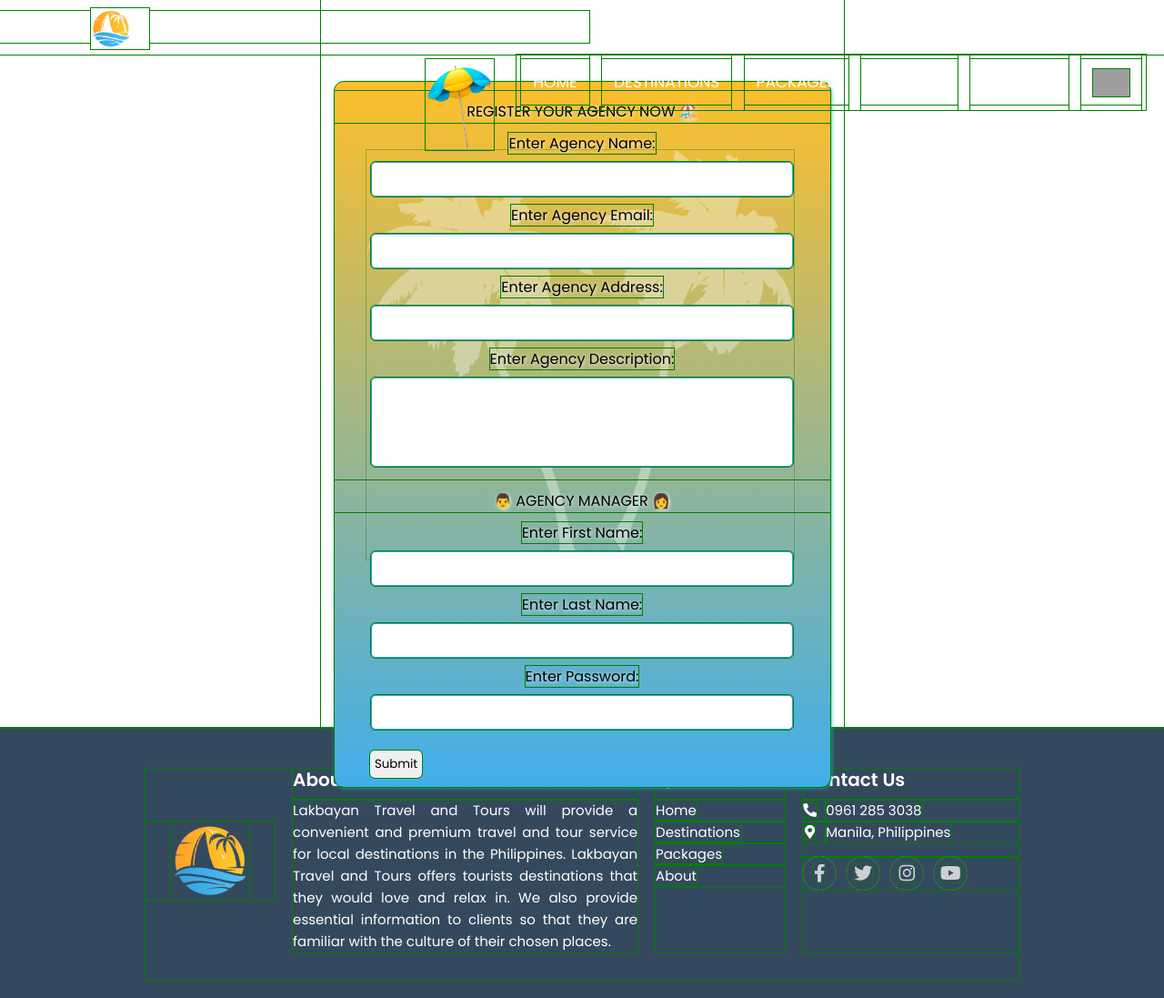
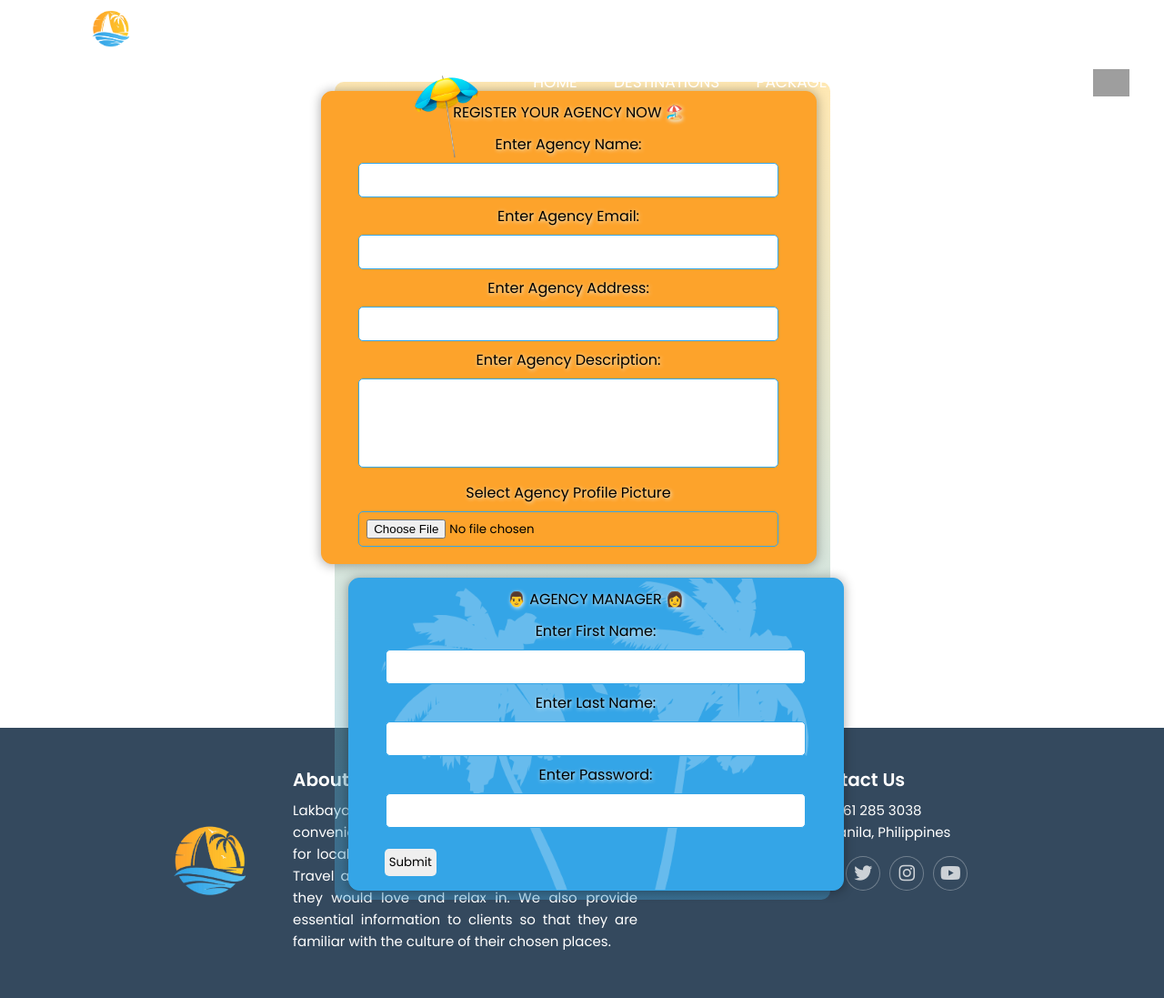
Before and after one commit to itsvinxent/lakbayan-travel-and-tours, a PHP site: page /agencyreg.php in a window 1280 px wide. Shown: the whole page at 91% size. Run offline with PHP 8.4, Linux system fonts and the light colour scheme; grey boxes are pictures that could not be loaded.

Commit message:
Added image upload function when signing up

```diff
--- a/agencyreg.php
+++ b/agencyreg.php
@@ -33,7 +33,8 @@ if(isset($_SESSION['isLoggedIn']) == false) {
 
 <section>
   <div class="form-container">
-      <form id="register-agency" action="backend/auth/signupagency.php" method="POST">
+      <form id="register-agency" action="backend/auth/signupagency.php" method="POST" enctype="multipart/form-data">
+          <div class="form-agency-part">
             <img src="assets/img/Umbrella.png" id="designUmbrella">
             <legend>REGISTER YOUR AGENCY NOW 🏖️</legend>
 
@@ -49,6 +50,12 @@ if(isset($_SESSION['isLoggedIn']) == false) {
             <label for="aDesc">Enter Agency Description:</label>
             <textarea name="aDesc" id="aDesc" rows="4" required></textarea><br>
 
+            <label for="aPicture">Select Agency Profile Picture</label>
+            <input type="file" name="aPicture" id="aPicture"><br>
+
+          </div>
+
+          <div class="form-manager-part">
             <img src="assets/img/Palmtree.png" id="backgroundTree">
             <legend> 👨 AGENCY MANAGER 👩</legend>
 
@@ -61,9 +68,8 @@ if(isset($_SESSION['isLoggedIn']) == false) {
             <label for="aMPassword">Enter Password:</label>
             <input type="password" name="aPassword" id="aPassword" required><br>
 
-
-          <input type="submit">
-
+            <input type="submit" name="submit">
+          </div>
       </form>
   </div>
 </section>
--- a/assets/css/agencyreg.css
+++ b/assets/css/agencyreg.css
@@ -2,6 +2,12 @@
 
     1. HEADER CONTAINER
     2. FORM CONTAINER
+        2.1 FORM IMAGES
+        2.2 FORM BODY
+        2.3 FORM FIELDS
+        2.4 BOTH FORM
+        2.5 FORM TRAVEL AGENCY
+        2.6 FORM MANAGER
 
 */
 
@@ -37,7 +43,7 @@
   }
 
 * {
-    outline: 1px green solid;
+    /* outline: 1px green solid; */
 }
 
 
@@ -71,6 +77,8 @@
 
 }
 
+/* 2.1 FORM IMAGES */
+
 #designUmbrella  {
     position: absolute;
 
@@ -88,16 +96,19 @@
 #backgroundTree {
     position: absolute;
 
+
     height: 450px;
     width: 470px;
     right: 0;
-    top: 75px;
+    top: -10px;
     bottom: 0;
     left: 35px;
 
-    opacity: .35;
+    opacity: .25;
     z-index: -1;
 }
+
+/* 2.2 FORM BODY */
 
 legend {
     margin: 0px 0px 10px 0;
@@ -111,15 +122,19 @@ form {
     padding: 10px 0px 10px 0px;
     border-radius: 10px;
 
-    background-image: linear-gradient(180deg, #FEBF2A, #40AEEB);
+    background-image: linear-gradient(180deg, #febe2a5b, #40afeb5b);
+
 
     text-shadow: 1px 1px 4px var(--first-color-lighter);
-    box-shadow: 1px 1px 5px var(--first-color);
+    /* box-shadow: 1px 1px 3px var(--first-color); */
 
     z-index: 99;
 }
 
-input[type=text], input[type=password], textarea{
+/* 2.3 FORM FIELDS */
+
+
+input[type=text], input[type=password], textarea, input[type=file]{
     box-sizing: border-box;
     background-color: hsl(#eee, 1, .15);
 
@@ -141,8 +156,7 @@ input[type=submit] {
     font-family: var(--body-font);
 
     border-radius: 5px;
-    margin-top: 15px;
-    margin-right: 75%;
+    margin: 15px 75% 15px 0px;
 
     text-align: right;
 }
@@ -150,10 +164,57 @@ input[type=submit] {
 input:focus, textarea:focus {
     outline: none;
 
-    border: 1.5px var(--first-color) solid;
+    border: 1px var(--first-color) solid;
 }
 
 textarea {
     font-family: var(--body-font);
     resize: none;
 }
+
+/* 2.4 BOTH FORM  */
+
+.form-agency-part, .form-manager-part {
+    border-radius: 12px;
+
+    transition: ease-in, .5s ease-in-out;
+
+    box-shadow: 0px 1px 12px 1px rgba(0,0,0,0.3);
+    box-sizing: border-box;
+
+}
+
+/* 2.5 FORM TRAVEL AGENCY */
+
+.form-agency-part {
+    background-color: var(--logo-yellow-dark);
+
+    border: 1.5px var(--logo-yellow-dark) solid;
+
+    padding: 0px 0px 10px 0px;
+
+    margin: 0px 0px 15px 0px;
+    transform: translateX(-15px);
+
+
+}
+
+.form-agency-part:focus-within {
+    border: 1.5px var(--logo-blue-dark) solid;
+}
+
+/* 2.6 FORM MANAGER*/
+
+.form-manager-part {
+    position: relative;
+    background-color: var(--logo-blue-dark);
+
+    border: 1.5px var(--logo-blue-dark) solid;
+    overflow: hidden;
+
+    transform: translateX(15px);
+}
+
+.form-manager-part:focus-within {
+    border: 1.5px var(--logo-yellow-dark) solid;
+}
```
Also changed, not shown: backend/auth/signupagency.php (+59 -6 lines), assets/img/agencypfp/PFP-63055aa14dbed2.83829458.png (added), assets/img/agencypfp/PFP-63055d0c6a6ed5.38937149.jpg (added). Lines whose indentation alone changed are shown as unchanged.
